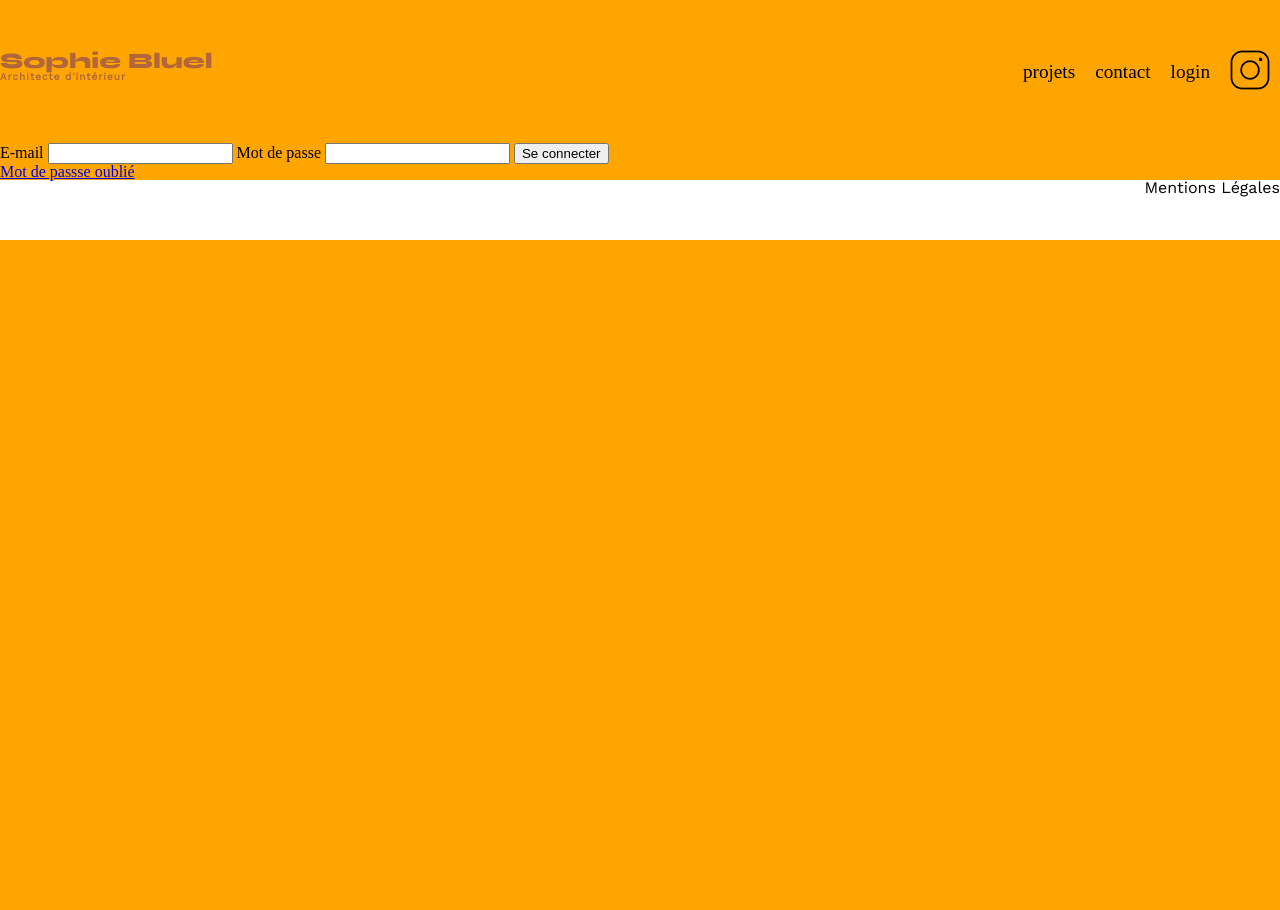
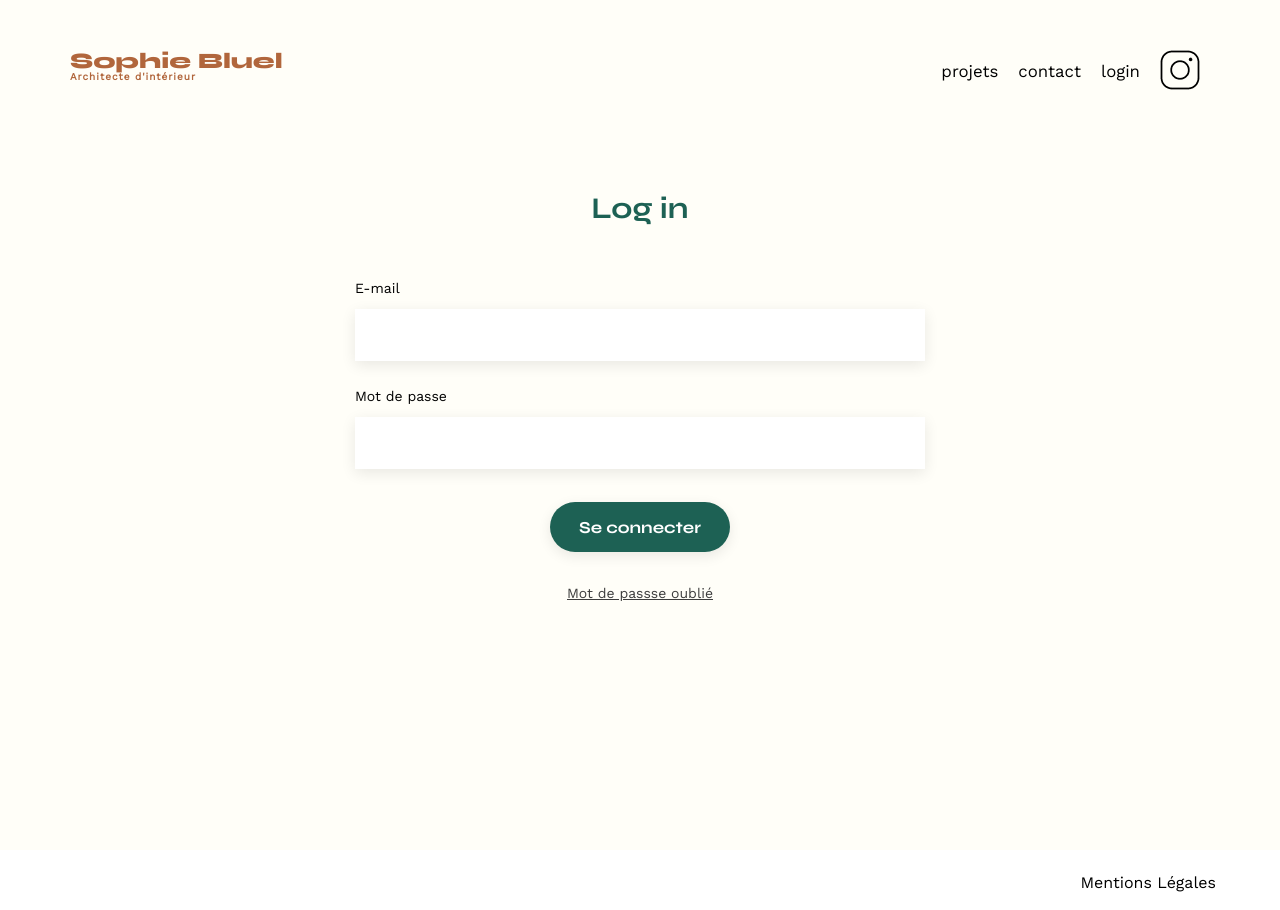
Before and after one commit to Willzebud/projet_architect_JavaScript, a plain HTML site: page FrontEnd/login.html in a window 1280 px wide. Before the commit the page ends 800 px from the top, so only its background shows below. Drawn offline with nearby package versions, Linux system fonts and the light colour scheme.

Commit message:
Version 1.2

```diff
--- a/FrontEnd/assets/style.css
+++ b/FrontEnd/assets/style.css
@@ -23,14 +23,15 @@ time, mark, audio, video {
 	font: inherit;
 	vertical-align: baseline;
 }
+
 /* HTML5 display-role reset for older browsers */
-article, aside, details, figcaption, figure,
-footer, header, hgroup, menu, nav, section {
+article, aside, details, figcaption, figure, header, hgroup, menu, nav, section {
 	display: block;
 }
 body {
 	line-height: 1;
-	background-color: orange;
+	background-color: #FFFEF8;
+	height: 100vh;
 }
 ol, ul {
 	list-style: none;
@@ -69,7 +70,7 @@ nav a {
 
 nav a:visited {
     color: #000;
-	font-size: bold;
+	font-weight: bold;
 }
 
 nav a:hover {
@@ -179,7 +180,7 @@ li:hover {
 }
 #contact {
 	width: 50%;
-margin: auto;
+	margin: auto;
 }
 #contact > * {
 	text-align: center;
@@ -226,9 +227,63 @@ input[type="submit"]{
 	background-color: white;
 }
 
-footer li {
+footer ul {
 	display: flex;
 	justify-content: flex-end;
+	width: 95%;
+	padding-top: 25px;
 	font-family: 'Work Sans';
 	text-decoration: none;
 }
+
+/****** logn.html ***********/
+
+#login {
+	width: 50%;
+	margin: auto;
+}
+#login > * {
+	text-align: center;
+
+}
+#login h2{
+	margin-bottom: 20px;
+}
+#login form {
+	text-align: left;
+	margin-top:30px;
+	display: flex;
+	flex-direction: column;
+}
+#login input {
+	height: 50px;
+	font-size: 1.2em;
+	border: none;
+	box-shadow: 0px 4px 14px rgba(0, 0, 0, 0.09);
+}
+#login label {
+	margin: 2em 0 1em 0;
+}
+#login textarea {
+	border: none;
+	box-shadow: 0px 4px 14px rgba(0, 0, 0, 0.09);
+}
+.link {
+	text-align: center;
+}
+.link,
+.link:visited,
+.link:hover,
+.link:active {
+  color: #3D3D3D;
+}
+body .body-contenu-login {
+	max-width: 1140px;
+	margin: auto;
+	font-family: 'Work Sans';
+	font-size: 14px;
+	height: 100vh;
+}
+body header {
+	margin-bottom: 100px;
+}
--- a/FrontEnd/login.html
+++ b/FrontEnd/login.html
@@ -9,6 +9,7 @@
     <link rel="stylesheet" href="./assets/login-style.css">
 </head>
 <body>
+    <div class="body-contenu-login">
         <header>
             <h1>Sophie Bluel <span>Architecte d'intérieur</span></h1>
             <nav>
@@ -21,17 +22,19 @@
             </nav>
         </header>
         <main>
-        <div id="login-container">
-            <form id="login-form">
+            <div id="login">
+                <h2>Log in</h2>
+                <form action="#" method="post">
                     <label for="adresse-mail">E-mail</label>
                     <input type="text" id="email" name="email">
                     <label for="password">Mot de passe</label>
                     <input type="password" id="password" name="password">
-                <button type="submit">Se connecter</button>
+                    <input type="submit" value="Se connecter">
+                    <a href="#" class="link">Mot de passse oublié</a>
                 </form>
-            <a href="#" class="link">Mot de passse oublié</a>
             </div>
         </main>
+    </div>
     <footer>
 		<div class="footer-block">
 			<ul>
```
Also changed, not shown: FrontEnd/index.html (+1 -3 lines). Lines whose indentation alone changed are shown as unchanged.
